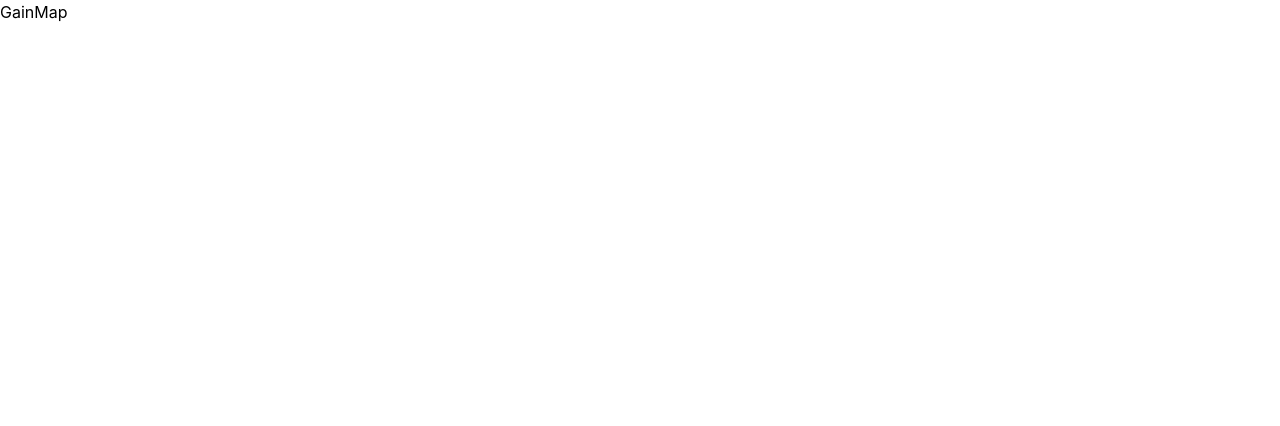
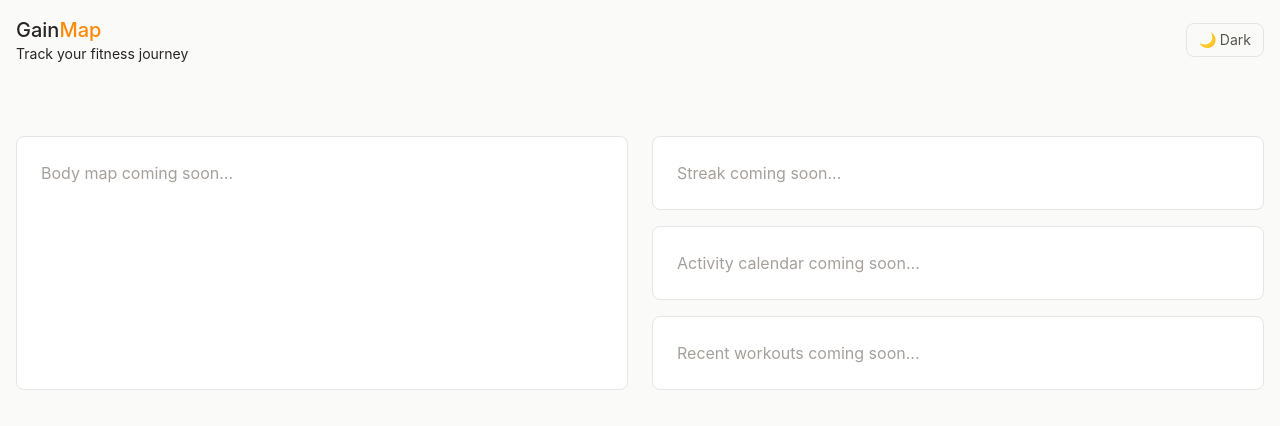
Before and after one commit to AnastasiaT18/tum-web-lab6, a React (Vite) app in the folder gainmap/: page / in a window 1280 px wide. Shown: the top 426 px of the page. Built offline with nearby package versions, Linux system fonts and the light colour scheme.

Commit message:
Configure layout

```diff
--- a/gainmap/src/App.jsx
+++ b/gainmap/src/App.jsx
@@ -1,7 +1,38 @@
+import {useState, useEffect } from "react"
+import Navbar from "./components/Navbar"
+
 function App() {
+
+  const [darkMode, setDarkMode] = useState(false)
+
+  useEffect(() => {
+    document.documentElement.classList.toggle("dark", darkMode)
+  }, [darkMode])
+
   return (
-    <div>
-      <h1>GainMap</h1>
+    <div className="min-h-screen bg-stone-50 dark:bg-stone-900 transition-colors duration-300">
+      <Navbar darkMode={darkMode} setDarkMode={setDarkMode} />
+      <main className="max-w-full mx-auto px-4 py-6 grid lg:grid-cols-2 gap-6">
+
+        {/* left side-body map */}
+        <div className="bg-white dark:bg-stone-800 rounded-lg border border-stone-200 dark:border-stone-700 p-6">
+          <p className="text-stone-400 dark:text-stone-500">Body map coming soon...</p>
+        </div>
+
+        {/* right side - stats*/}
+        <div className="flex flex-col gap-4">
+          <div className="bg-white dark:bg-stone-800 rounded-lg border border-stone-200 dark:border-stone-700 p-6">
+            <p className="text-stone-400 dark:text-stone-500">Streak coming soon...</p>
+          </div>
+          <div className="bg-white dark:bg-stone-800 rounded-lg border border-stone-200 dark:border-stone-700 p-6">
+            <p className="text-stone-400 dark:text-stone-500">Activity calendar coming soon...</p>
+          </div>
+          <div className="bg-white dark:bg-stone-800 rounded-lg border border-stone-200 dark:border-stone-700 p-6">
+            <p className="text-stone-400 dark:text-stone-500">Recent workouts coming soon...</p>
+          </div>
+        </div>
+
+      </main>
     </div>
   )
 }
--- /dev/null
+++ b/gainmap/src/components/Navbar.jsx
@@ -0,0 +1,22 @@
+function Navbar({darkMode, setDarkMode}) {
+    return (
+        <nav className="max-w-full mx-auto mb-8 bg-stone-50 dark:bg-stone-900 p-4">
+            <div className="flex items-center justify-between">
+                <div>
+                    <h1 className="text-xl font-medium text-stone-800 dark:text-stone-100">Gain<span className="text-orange-400">Map</span></h1>
+                    <p className="text-sm text-stone-800  dark:text-stone-100">Track your fitness journey</p>
+                </div>
+
+                <button onClick={() => setDarkMode(!darkMode)}
+                    className="text-sm px-3 py-1.5 rounded-lg border border-stone-200 dark:border-stone-600 text-stone-600 dark:text-stone-300 hover:bg-stone-100 dark:hover:bg-stone-700 transition-colors"
+                        >
+                    {darkMode ? "☀️ Light" : "🌙 Dark"}
+                </button>
+            </div>
+        </nav>
+    )
+
+
+}
+
+export default Navbar
--- a/gainmap/src/index.css
+++ b/gainmap/src/index.css
@@ -1 +1,2 @@
 @import "tailwindcss";
+@custom-variant dark (&:where(.dark, .dark *));
```
